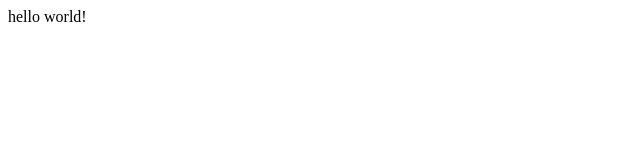
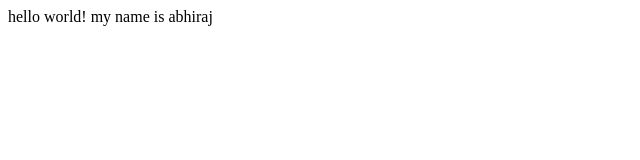
Before and after one commit to abhiraj3070/hello, a plain HTML site: page index.html in a window 1280 px wide. Shown: the whole page, without its empty margins (0-640 px from the left). Drawn offline with Linux system fonts and the light colour scheme.

Commit message:
Update index.html

```diff
--- a/index.html
+++ b/index.html
@@ -8,6 +8,7 @@
 </head>
 <body>
     hello world!
+    my name is abhiraj
 
 </body>
 </html>
```
